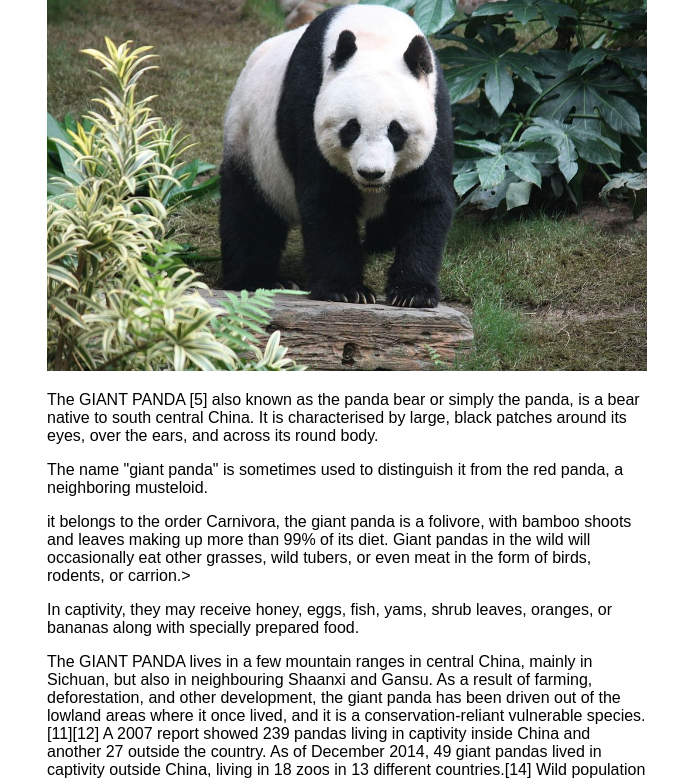
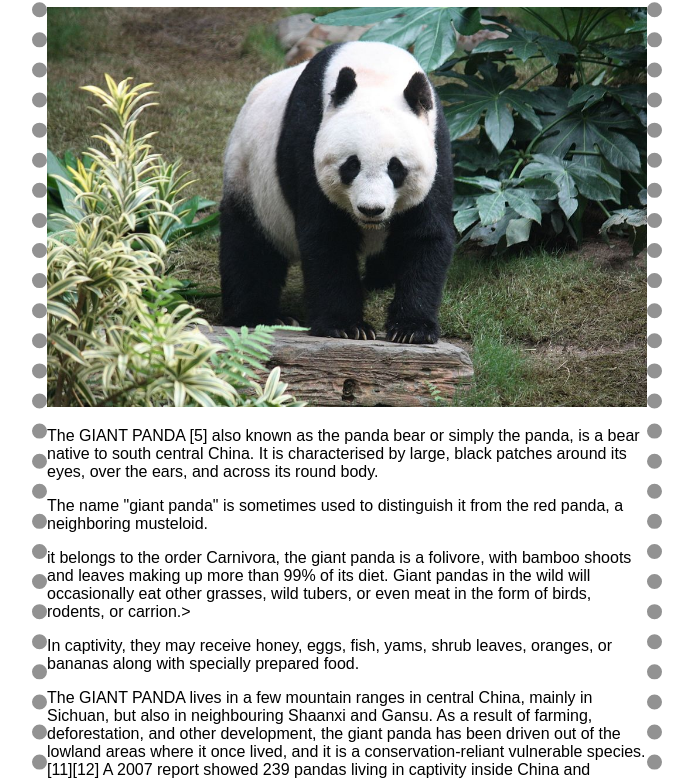
Before and after one commit to mauriziomacri1/GiantPanda, a plain HTML site: page index.html in a window 1280 px wide. Shown: the part 128-908 px from the top of the page, without its empty margins (293-986 px from the left). Drawn offline with Linux system fonts and the light colour scheme.

Commit message:
gray border dots

```diff
--- a/pandastyle.css
+++ b/pandastyle.css
@@ -14,5 +14,5 @@ line-height: 25 px;
 .column{
     width: 600px;
     margin: 40px auto;
-
+    border: dotted 15px #929292;
 }
```
